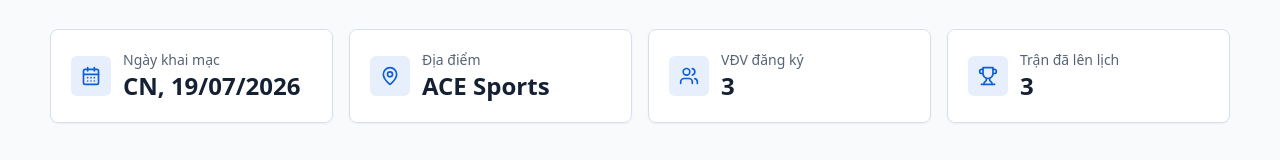
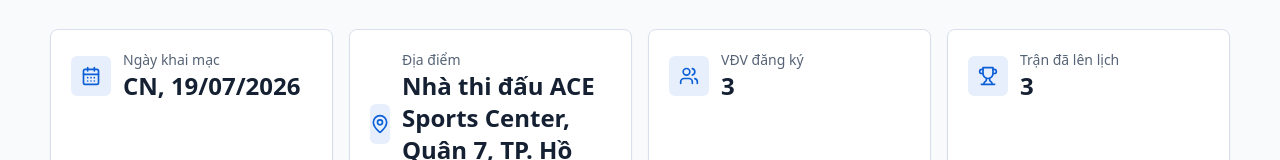
Before and after one commit to exodia-necross/ace-longthu, a Next.js app: page / in a window 1280 px wide. Shown: the part 636-796 px from the top of the page. Built offline with nearby package versions, Linux system fonts and the light colour scheme; no server answers.

Commit message:
Use configured venue on homepage

```diff
--- a/app/page.tsx
+++ b/app/page.tsx
@@ -40,7 +40,7 @@ export default async function HomePage() {
 
       <section className="container-page grid gap-4 py-10 sm:grid-cols-2 lg:grid-cols-4">
         <StatCard icon={CalendarDays} label="Ngày khai mạc" value={formatDate(tournament.startsAt)} />
-        <StatCard icon={MapPin} label="Địa điểm" value="ACE Sports" />
+        <StatCard icon={MapPin} label="Địa điểm" value={tournament.venue || "Chưa cập nhật"} />
         <StatCard icon={Users} label="VĐV đăng ký" value={players.length} />
         <StatCard icon={Trophy} label="Trận đã lên lịch" value={matches.length} />
       </section>
```
